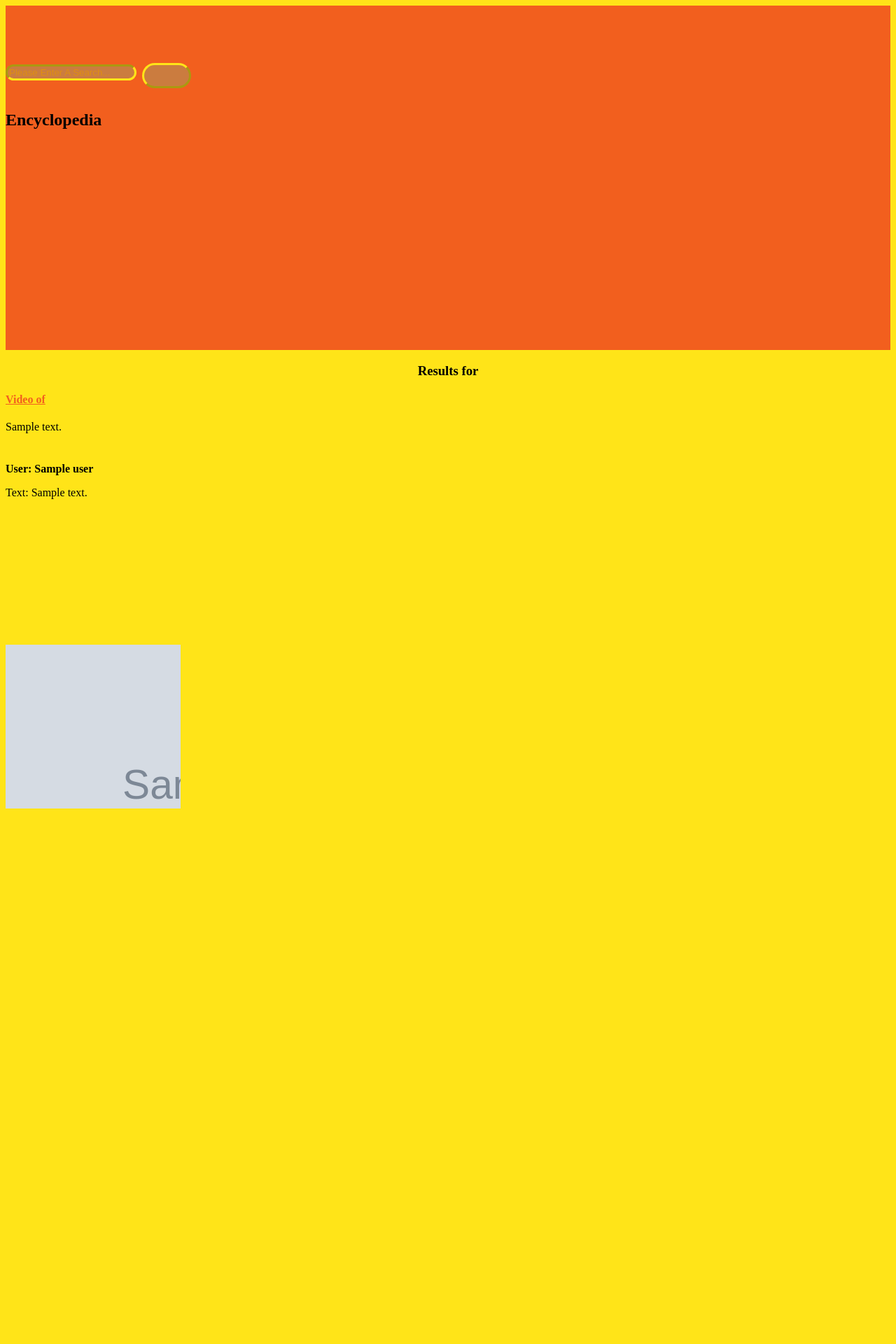
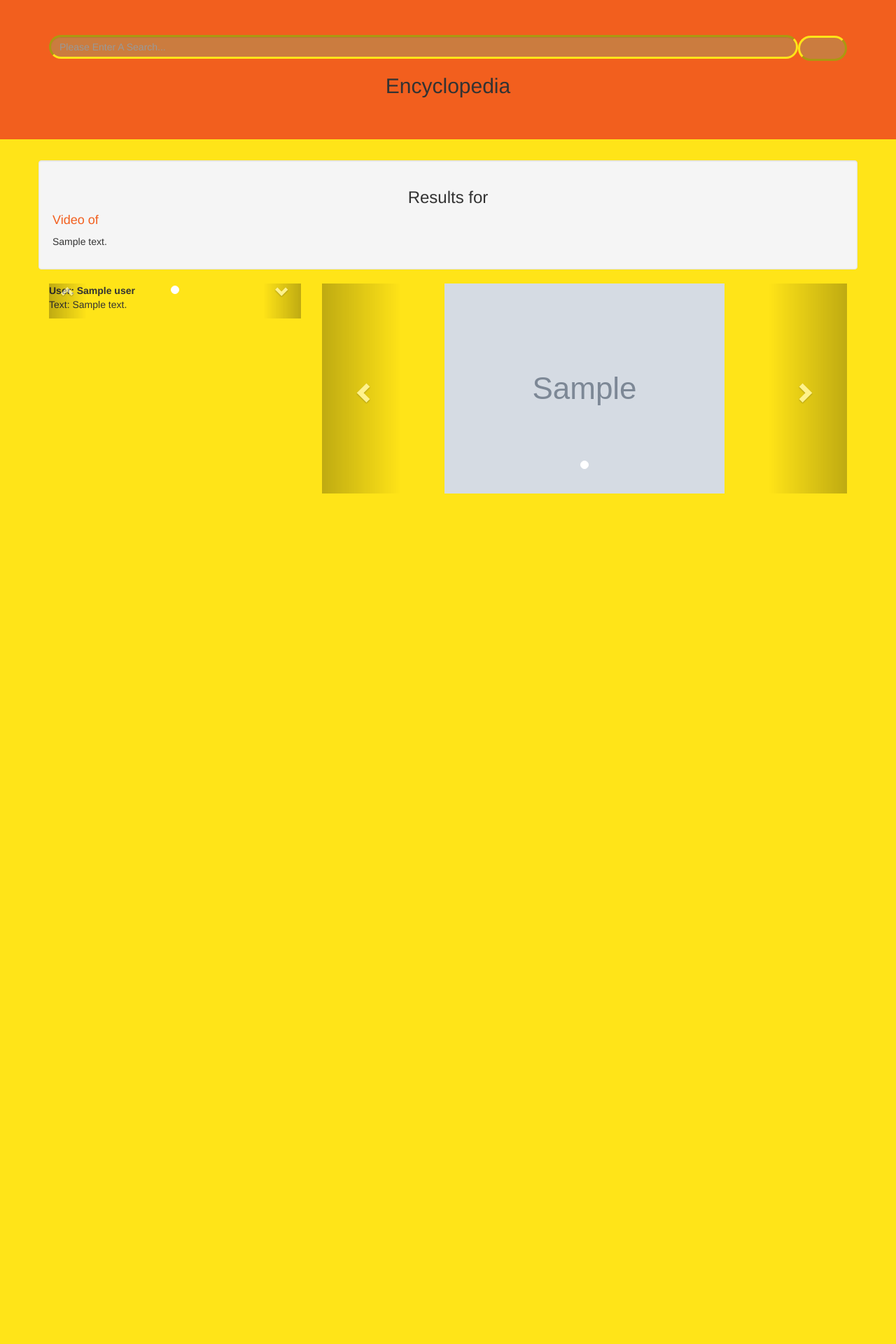
Before and after one commit to TimmyMill/Single_Page_Hydra, a Flask app: template single_page_hydra/templates/search_results.html in a window 1280 px wide. Shown: the top 1920 px of the page at 70% size. After the commit the page ends 705 px from the top, so only its background shows below. Run offline with Flask 2, Linux system fonts and the light colour scheme; the template is opened without the code that fills it: most values are stand-ins (such as "Sample title", 1, 10 or a date in 2020); grey boxes marked "Sample" are stand-in pictures; parts of the project's set-up code (start-up, migrations or seed data) failed here and were passed over; some libraries are stand-ins or nearby versions.

Commit message:
Need to reformat column spacing and sizing for twitter & pixabay columns.

```diff
--- a/single_page_hydra/static/css/main.css
+++ b/single_page_hydra/static/css/main.css
@@ -14,34 +14,89 @@ Darker Yellow:    DE8E13
 /*.wik_div{*/
     /*height: 100%;*/
 /*}*/
-.row{
-    margin-bottom: -99999px;
-    padding-bottom: 99999px;
-}
+/*.row{*/
+    /*margin-bottom: -99999px;*/
+    /*padding-bottom: 99999px;*/
+/*}*/
 img.result_image{
     border-radius: 25px;
     border: outset #F25F1E;
 }
 
-.slide {
-    margin: 10px 0;
-    width: 250px;
-    height: 250px;
-    position: relative;
-    overflow: hidden;
+.not_main{
+    height:50%;
+    padding-top: 50px;
+    padding-bottom: 50px;
+}
+.search_title{
+    text-align: center;
+}
+.wiki_link{
+    color: #F25F1E;
 }
 
-.slide li {
-    display: none;
-    position: absolute;
-    top: 0;
-    left: 0;
+::-webkit-input-placeholder { /* Chrome/Opera/Safari */
+  color: #DE8E13;
 }
+::-moz-placeholder { /* Firefox 19+ */
+  color: #DE8E13;
+}
+:-ms-input-placeholder { /* IE 10+ */
+  color: #DE8E13;
+}
+:-moz-placeholder { /* Firefox 18- */
+  color: #DE8E13;
+}
+#search_button{
+    border: outset;
+    border-radius: 20px;
+}
+#jumbo_search{
+    background-color: #CB7C3F;
+    border-radius: 20px;
+    border: inset #FFE418;
+    color: #FFE418;
+}
+:focus{
+    color: #FFE418;
+    border-radius: 20px;
+    outline: none;
+
+}
+#jumbo{
+    background: #F25F1E;
+}
+body{
+    background-color: #FFE418
+}
+button#search_button {
+    border-color: #FFE418;
+    background-color: #CB7C3F; /*same as jumbo-search*/
+    color: #F25F1E;
+    padding: 15px 32px;
+    text-align: center;
+}
+
+
+/*.slide {*/
+    /*margin: 10px 0;*/
+    /*width: 250px;*/
+    /*height: 250px;*/
+    /*position: relative;*/
+    /*overflow: hidden;*/
+/*}*/
+
+/*.slide li {*/
+    /*display: none;*/
+    /*position: absolute;*/
+    /*top: 0;*/
+    /*left: 0;*/
+/*}*/
 
 .carousel-inner > .item > img,
 .carousel-inner > .item > a > img {
+    /*height: 500px;*/
     /*width: 70%;*/
-    height: 400px;
     margin: auto;
 }
 
@@ -49,7 +104,8 @@ img.result_image{
     created by: bootstraptor, http://www.bootply.com/63148 */
 
 .vertical .carousel-inner {
-  height: 100%;
+    display: block;
+    margin: auto;
 }
 
 .carousel.vertical .item {
@@ -88,59 +144,3 @@ img.result_image{
 .carousel.vertical .item {
     left: 0;
 }
-
-
-.not_main{
-    height:50%;
-    padding-top: 50px;
-    padding-bottom: 50px;
-}
-.search_title{
-    text-align: center;
-}
-.wiki_link{
-    color: #F25F1E;
-}
-
-::-webkit-input-placeholder { /* Chrome/Opera/Safari */
-  color: #DE8E13;
-}
-::-moz-placeholder { /* Firefox 19+ */
-  color: #DE8E13;
-}
-:-ms-input-placeholder { /* IE 10+ */
-  color: #DE8E13;
-}
-:-moz-placeholder { /* Firefox 18- */
-  color: #DE8E13;
-}
-#search_button{
-    border: outset;
-    border-radius: 20px;
-}
-#jumbo_search{
-    background-color: #CB7C3F;
-    border: inset;
-    border-radius: 20px;
-    border-color: #FFE418;
-    color: #FFE418;
-}
-:focus{
-    color: #FFE418;
-    border-radius: 20px;
-    outline: none;
-
-}
-#jumbo{
-    background: #F25F1E;
-}
-body{
-    background-color: #FFE418
-}
-button#search_button {
-    border-color: #FFE418;
-    background-color: #CB7C3F; /*same as jumbo-search*/
-    color: #F25F1E;
-    padding: 15px 32px;
-    text-align: center;
-}
--- a/single_page_hydra/templates/index.html
+++ b/single_page_hydra/templates/index.html
@@ -12,16 +12,15 @@
 </head>
 <body>
 <div class="jumbotron text-center" id="jumbo">
-    <h1>
+{#    <h1>#}
         <form action="{{ url_for('search') }}" method="post">
             <input type="text" name="search_query" placeholder="Please Enter A Search..." id="jumbo_search">
             <button type="submit" id="search_button">
                 <span class="glyphicon glyphicon-search"></span>
             </button>
         </form>
-    </h1>
+{#    </h1>#}
     <h2>Encyclopedia</h2>
-</div>
 </div>
 </body>
 </html>
--- a/single_page_hydra/templates/search_results.html
+++ b/single_page_hydra/templates/search_results.html
@@ -1,15 +1,34 @@
-<link rel="stylesheet" href="../static/css/main.css">
-<div class="jumbotron not_main text-center" id="jumbo">
-    <h1>
-        <form action="{{ url_for('search') }}" method="post">
-            <input type="text" name="search_query" placeholder="Please Enter A Search..." id="jumbo_search">
-            <button type="submit" id="search_button">
-                <span class="glyphicon glyphicon-search"></span>
-            </button>
-        </form>
-    </h1>
+<!DOCTYPE html>
+<html lang="en">
+    <head>
+        <meta charset="utf-8">
+        <meta http-equiv="X-UA-Compatible" content="IE=edge">
+        <meta name="viewport" content="width=device-width, initial-scale=1.0">
+        <!-- Bootstrap -->
+        <link rel="stylesheet" href="https://maxcdn.bootstrapcdn.com/bootstrap/3.3.7/css/bootstrap.min.css">
+        <link rel="stylesheet" href="../static/css/main.css">
+    </head>
+
+<body>
+    <!-- jQuery (necessary for Bootstrap's JavaScript plugins) -->
+    <script src="https://ajax.googleapis.com/ajax/libs/jquery/3.1.1/jquery.min.js"></script>
+<div class="jumbotron jumbotron-fluid not_main text-center" id="jumbo">
+    <div class="container">
+    <form class="search-form" role="form">
+        <div class="input-group">
+            <form action="{{ url_for('search') }}" method="post">
+                <input type="text" class="form-control" name="search_query" placeholder="Please Enter A Search..."
+                       id="jumbo_search">
+                <span class="input-group-btn">
+                    <button class="glyphicon glyphicon-search" type="submit" id="search_button"></button>
+                </span>
+            </form>
+        </div>
+    </form>
     <h2>Encyclopedia</h2>
+    </div>
 </div>
+
 
 <div class="container">
     <div class="row">
@@ -63,10 +82,17 @@
                         {% endfor %}
                     </div>
 
-                    <!-- Controls -->
-                    <a class="carousel-control left" href="#twitter-carousel" data-slide="prev"></a>
-                    <a class="carousel-control right" href="#twitter-carousel" data-slide="next"></a>
-
+                    <!-- Nav Controls -->
+                    <a class="carousel-control left" href="#twitter-carousel" role="button" data-slide="prev">
+                        <span class="glyphicon glyphicon-chevron-up" aria-hidden="true"
+                              style="top: 0; margin-left: auto; margin-right: auto " ></span>
+                        <span class="sr-only">Previous</span>
+                    </a>
+                    <a class="carousel-control right" href="#twitter-carousel" role="button" data-slide="next">
+                        <span class="glyphicon glyphicon-chevron-down" aria-hidden="true"
+                        style="bottom: 0; margin-left: auto; margin-right: auto "></span>
+                        <span class="sr-only">Next</span>
+                    </a>
                 </div>
             {%- endif %}
         </div>
@@ -128,7 +154,11 @@
     </div>
 
 </div>
-
+<script>
+    $(document).load()
+</script>
+</body>
+</html>
 {#<div class="tall_col col-sm-12">#}
     {#    THIS SECTION WILL ONLY ADD TWEETS IF THEY EXIST AND DO THREE IN A ROW, THEN THREE MORE#}
 {#    {%- if results['Twitter']|length > 0 %}#}
@@ -147,6 +177,3 @@
 {##}
 {#    {%- endif %}#}
 {#</div>#}
-<script>
-    $(document).load()
-</script>
```
